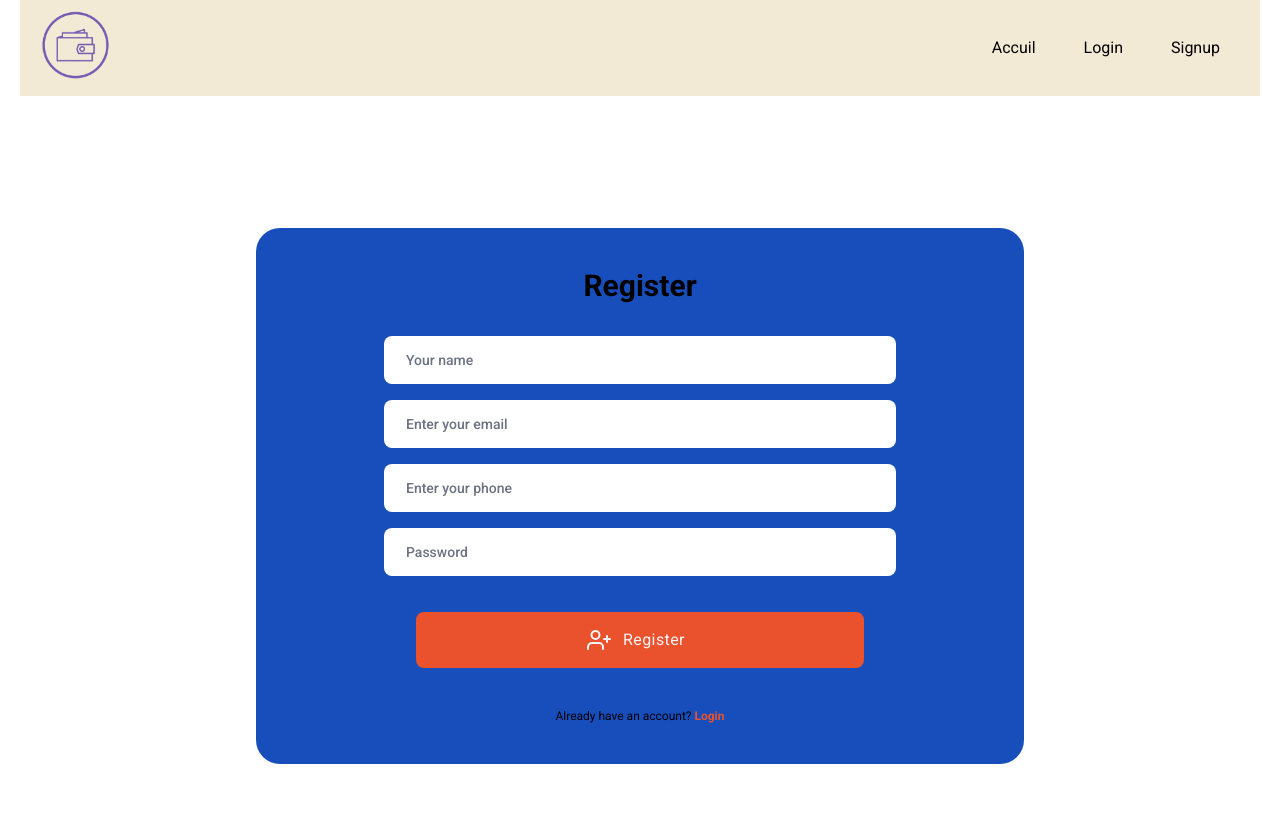
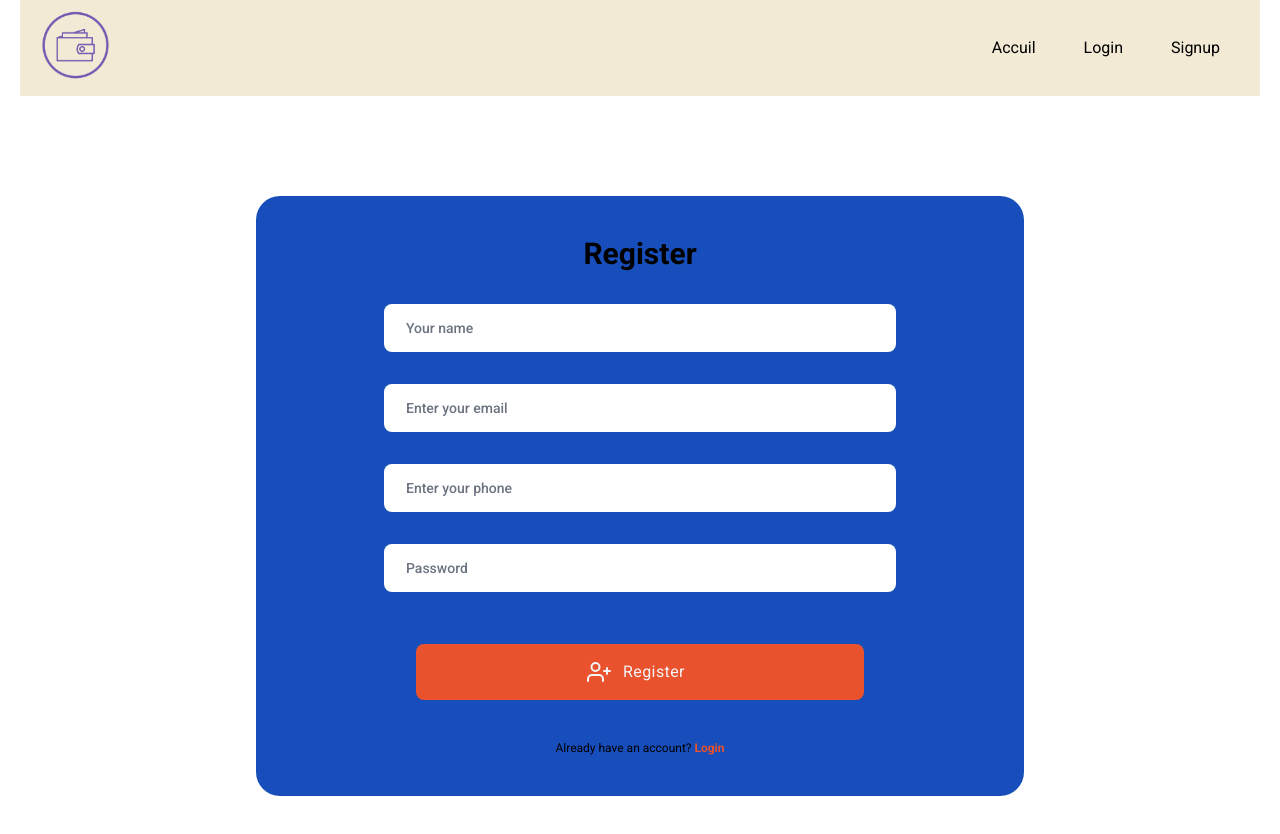
Before and after one commit to IDDER29/Full-Stack-Application-MyFinance, a React (Vite) app in the folder client/: page /signup in a window 1280 px wide. Shown: the top 834 px of the page. Built offline with nearby package versions, Linux system fonts and the light colour scheme.

Commit message:
Refactored SignUp component to use react-hook-form for form handling and validation

```diff
--- a/client/src/components/signup-in/SignUp.jsx
+++ b/client/src/components/signup-in/SignUp.jsx
@@ -1,6 +1,12 @@
-import React, { useState  } from "react";
+import React, { useState } from "react";
 import Navbar from "./nav";
+import { useForm } from "react-hook-form";
 const FormRegistration = () => {
+    const { register, handleSubmit, formState: { errors } } = useForm();
+
+    const onSubmit = (data) => {
+        console.log(data);
+    }
 
     return (
         <>
@@ -10,24 +16,31 @@ const FormRegistration = () => {
                     <h1 className={`text-center text-xl sm:text-3xl font-semibold`}>Register</h1>
                     <div className="w-full mt-8">
                         <div className="mx-auto max-w-xs sm:max-w-md md:max-w-lg flex flex-col gap-4">
-                            <div className="flex flex-col sm:flex-row gap-3">
-                                <input className={`w-full px-5 py-3 rounded-lg  font-medium border-2 border-transparent placeholder-gray-500 text-sm focus:outline-none focus:border-2  focus:outline `}
-                                    type="text"
+                            <form onSubmit={handleSubmit(onSubmit)}>
+                                <input {...register("name", { required: true, minLength: 4 })}
+                                    className={`w-full px-5 py-3 rounded-lg  font-medium border-2 border-transparent placeholder-gray-500 text-sm focus:outline-none focus:border-2  focus:outline mb-8`}
+                                    // type="text"
                                     placeholder="Your name"
                                 />
-                            </div>
-                            <input className={`w-full px-5 py-3 rounded-lg  font-medium border-2 border-transparent placeholder-gray-500 text-sm focus:outline-none focus:border-2  focus:outline `}
-                                type="email"
+                                {errors.name && <p className="text-red-500 text-sm sm:text-base md:text-lg p-2 sm:p-4 md:p-0 text-center">Name is required</p>}
+                                <input {...register("email", { required: true, required: /^[a-zA-Z0-9. _-]+@[a-zA-Z0-9. -]+\. [a-zA-Z]{2,4}$/ })}
+                                    className={`w-full px-5 py-3 rounded-lg font-medium border-2 border-transparent placeholder-gray-500 text-sm focus:outline-none focus:border-2  focus:outline mb-8`}
+                                    type="text"
                                     placeholder="Enter your email"
                                 />
-                            <input className={`w-full px-5 py-3 rounded-lg  font-medium border-2 border-transparent placeholder-gray-500 text-sm focus:outline-none focus:border-2  focus:outline `}
+                                {errors.email && <p className="text-red-500 text-sm sm:text-base md:text-lg p-2 sm:p-4 md:p-0 text-center">email is required</p>}
+                                <input {...register("phone", { required: true, minLength: 10, maxLength: 10 })}
+                                    className={`w-full px-5 py-3 rounded-lg  font-medium border-2 border-transparent placeholder-gray-500 text-sm focus:outline-none focus:border-2  focus:outline mb-8`}
                                     type="tel"
                                     placeholder="Enter your phone"
                                 />
-                            <input className={`w-full px-5 py-3 rounded-lg  font-medium border-2 border-transparent placeholder-gray-500 text-sm focus:outline-none focus:border-2  focus:outline `}
+                                    {errors.phone && <p className="text-red-500 text-sm sm:text-base md:text-lg p-1 sm:p-4 md:p-0 text-center">phone number must be only 10 numbers</p> }
+                                <input {...register("password", { required: true, minLength: 8 })}
+                                    className={`w-full px-5 py-3 rounded-lg  font-medium border-2 border-transparent placeholder-gray-500 text-sm focus:outline-none focus:border-2  focus:outline mb-8`}
                                     type="password"
                                     placeholder="Password"
                                 />
+                                {errors.password && <p className="text-red-500 text-sm sm:text-base md:text-lg p-0 sm:p-4 md:p-0 text-center">must be at least 8 letters</p>}
                                 <button className="mt-5 tracking-wide font-semibold bg-[#E9522C] text-gray-100 py-4 rounded-lg hover:bg-[#E9522C]/90 transition-all duration-300 ease-in-out flex items-center justify-center focus:shadow-outline focus:outline-none w-64 md:w-80 lg:w-96 xl:w-[28rem] mx-auto">
                                     <svg className="w-6 h-6 -ml-2"
                                         fill="none"
@@ -42,6 +55,7 @@ const FormRegistration = () => {
                                     </svg>
                                     <span className="ml-3">Register</span>
                                 </button>
+                            </form>
                             <p className="mt-6 text-xs text-[balck] text-center">
                                 Already have an account?{" "}
                                 <a href="">
```
Lines whose indentation alone changed are shown as unchanged.
